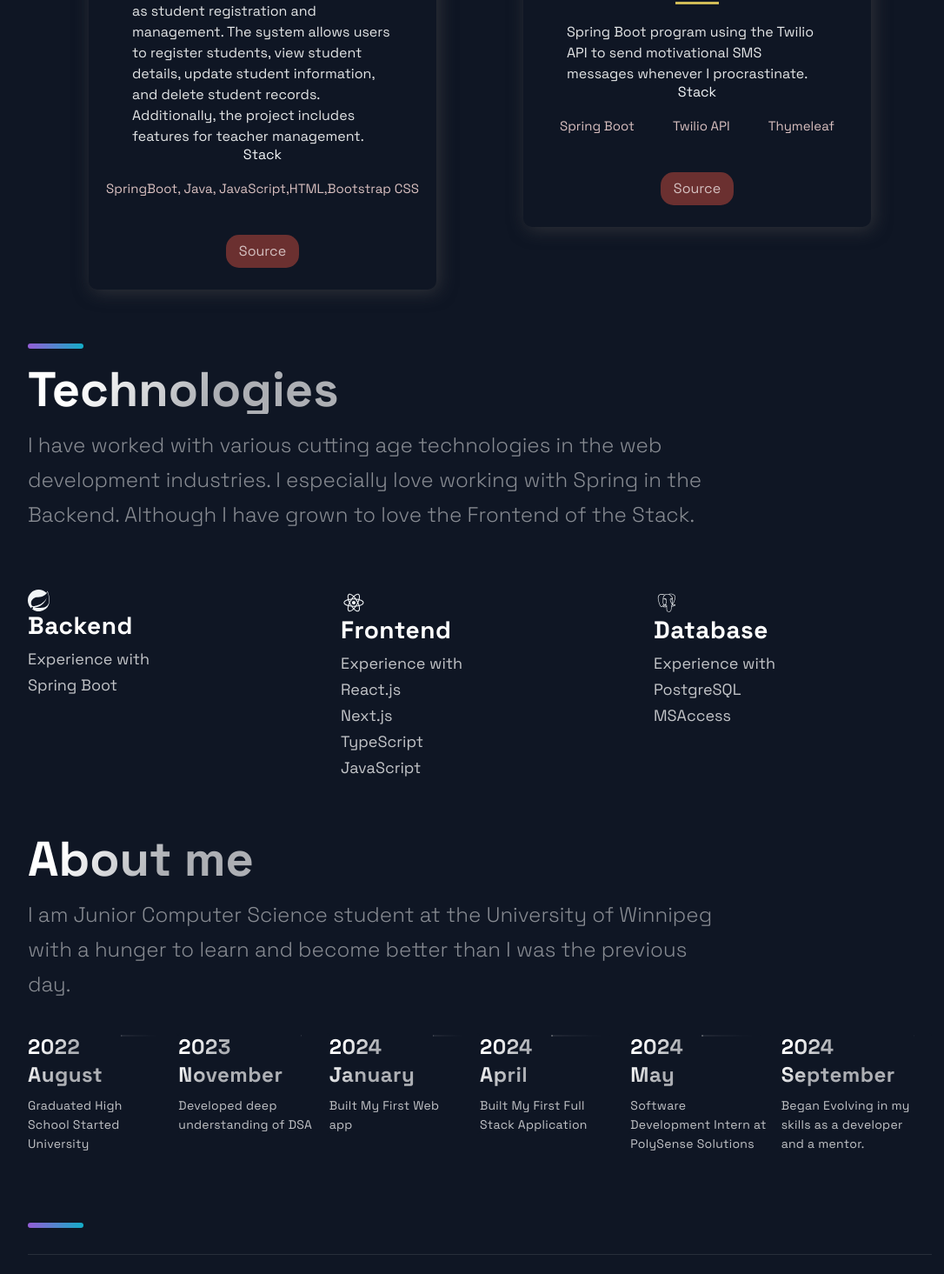
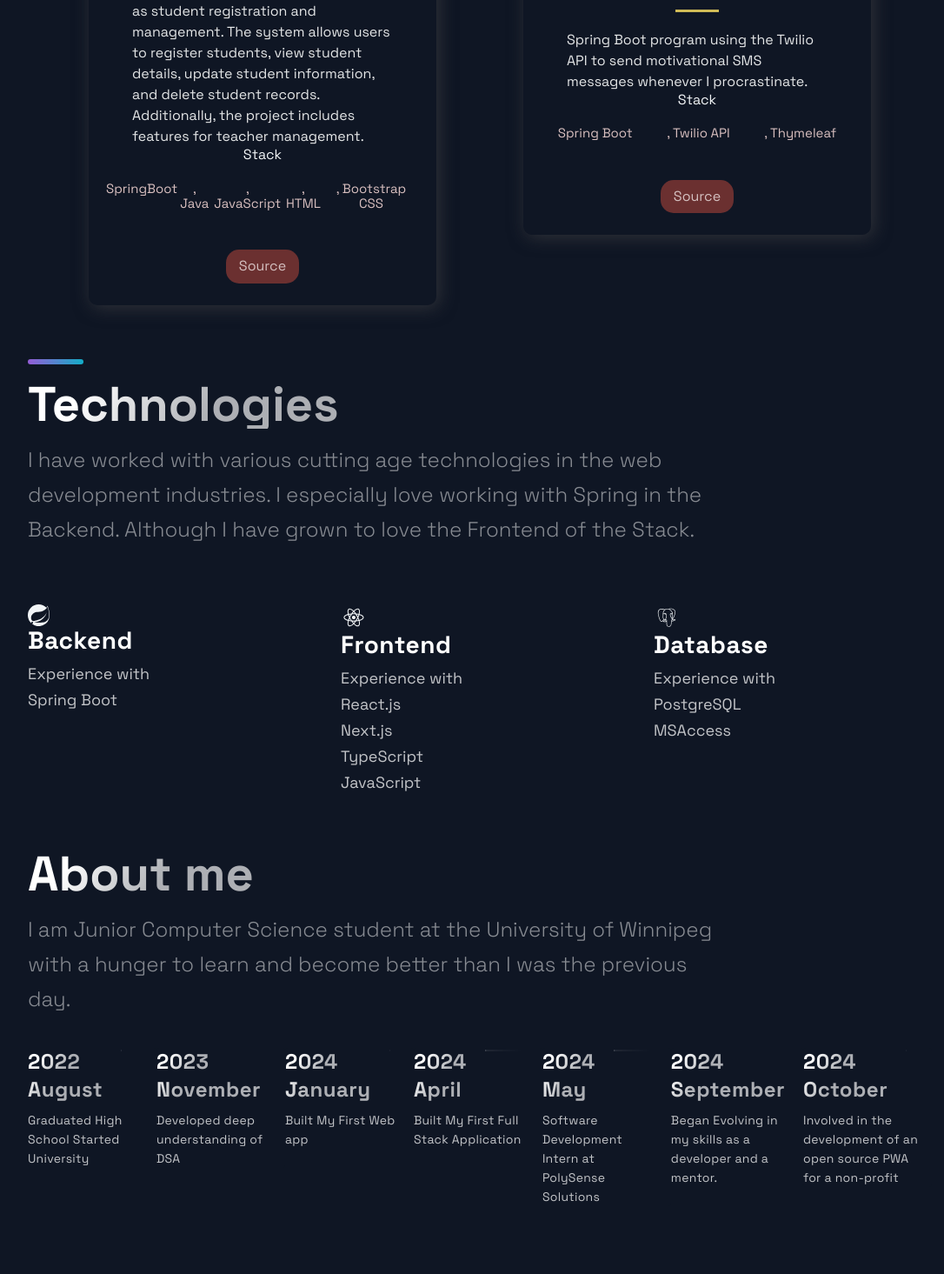
Before and after one commit to calmHeaven/NEXTJSPortfolio, a Next.js app: page / in a window 1280 px wide. Shown: the part 1510-2975 px from the top of the page at 87% size, without its empty margins (88-1174 px from the left). Built offline with nearby package versions, Linux system fonts and the light colour scheme.

Commit message:
new changes

```diff
--- a/src/constants/constants.js
+++ b/src/constants/constants.js
@@ -1,20 +1,19 @@
-import { fileURLToPath } from "url";
 
 export const projects = [
   {
+    id: 0,
+    image: '../components/Projects/image.png',
     title: ' Full Stack School Management System',
     description: "This is a Spring Boot project for managing school-related tasks such as student registration and management. The system allows users to register students, view student details, update student information, and delete student records. Additionally, the project includes features for teacher management.",
-      image: "../assets/image.png",
-      tags: ['SpringBoot', ', Java', ', JavaScript',',HTML', ',Bootstrap CSS'],
+      tags: ['SpringBoot',', Java', ', JavaScript',', HTML', ', Bootstrap CSS'],
     source: 'https://github.com/calmHeaven/SpringBootSchoolManagementSystem',
     // visit: 'https://google.com',
-    id: 0,
   },
   {
     title: ' Automated SMS Motivator',
     description: "Spring Boot program using the Twilio API to send motivational SMS messages whenever I procrastinate.",
-      image: '../../public/images/3.jpg',
-      tags: ['Spring Boot', 'Twilio API','Thymeleaf'],
+      image: '../components/Projects/spring-new.png',
+      tags: ['Spring Boot', ', Twilio API',', Thymeleaf'],
     source: 'https://github.com/calmHeaven/-Automated-SMS-Motivator-',
     // visit: 'https://google.com',
     id: 1,
@@ -26,10 +25,11 @@
 export const TimeLineData = [
   {month:months[7], year: 2022, text: 'Graduated High School\nStarted University'},
   {month:months[11-1], year: 2023, text: 'Developed deep understanding of DSA'},
-  {month:months[1-1], year: 2024, text: 'Built My First Web app', },
+  {month:months[1-1], year: 2024, text: 'Built My First Web app'},
   {month:months[4-1], year: 2024, text: 'Built My First Full Stack Application'},
-   {month:months[5-1], year:2024, text:'Software Development Intern at PolySense Solutions'},
-  {month:months[9-1], year: 2024, text: 'Began Evolving in my skills as a developer and a mentor.', },
+  {month:months[5-1], year:2024, text:'Software Development Intern at PolySense Solutions'},
+  {month:months[9-1], year: 2024, text: 'Began Evolving in my skills as a developer and a mentor.' },
+  {month:months[10-1], year: 2024, text: 'Involved in the development of an open source PWA for a non-profit' }
 ];
 
 export const data = [
```
